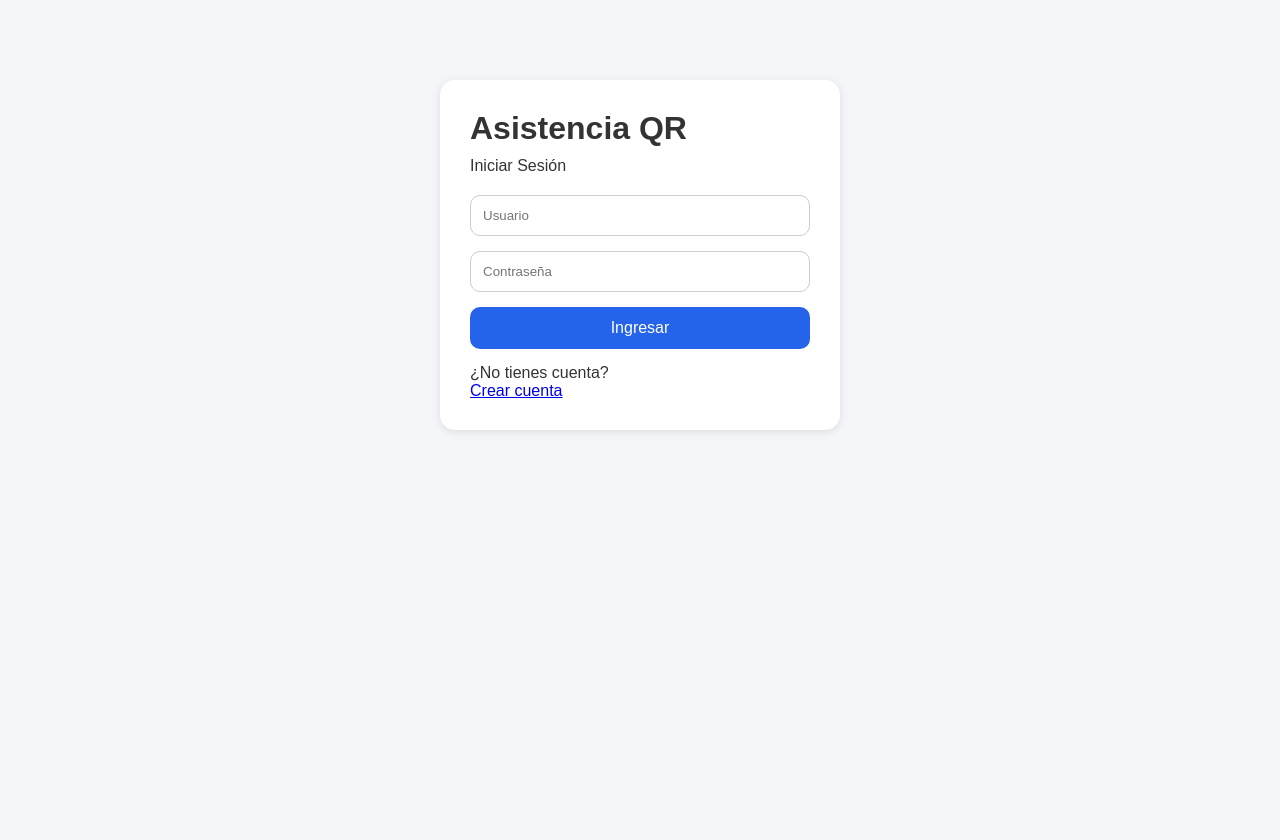
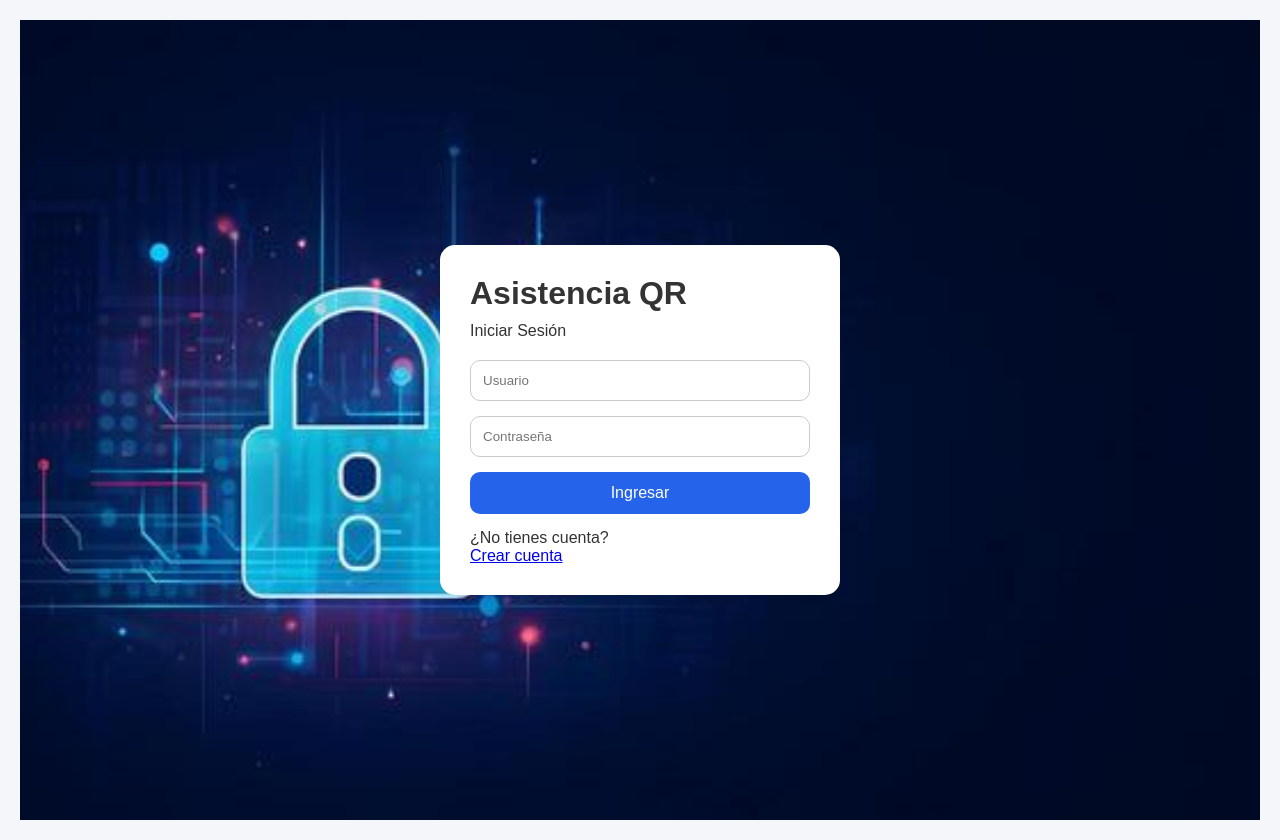
Before and after one commit to DavidAdrian2002/final_qr, a Flask app: page /login in a window 1280 px wide. Before the commit the page ends 432 px from the top, so only its background shows below. Run offline with Flask 3, Linux system fonts and the light colour scheme.

Commit message:
Cambios en el fondo login

```diff
--- a/static/css/style.css
+++ b/static/css/style.css
@@ -62,14 +62,23 @@ body{
 .menu-card:hover{
     transform:scale(1.03);
 }
-
-.auth-container{
-    max-width:400px;
-    margin:60px auto;
-    background:white;
-    padding:30px;
-    border-radius:15px;
-    box-shadow:0 2px 10px rgba(0,0,0,0.1);
+.login-wrapper {
+    min-height: 100vh;
+    width: 100%;
+    background: url('../img/fondologin.jpeg') no-repeat center center fixed;
+    background-size: cover;
+    display: flex;
+    align-items: center;
+    justify-content: center;
+}
+.auth-container {
+    max-width: 400px;
+    width: 100%;
+    margin: 0 auto;
+    background: white;
+    padding: 30px;
+    border-radius: 15px;
+    box-shadow: 0 2px 10px rgba(0,0,0,0.1);
 }
 
 .auth-container h1{
--- a/templates/login.html
+++ b/templates/login.html
@@ -5,7 +5,7 @@ Login
 {% endblock %}
 
 {% block content %}
-
+<div class="login-wrapper">
     <div class="auth-container">
 
         <h1>
@@ -55,5 +55,5 @@ Login
         </form>
 
     </div>
-
+</div>
 {% endblock %}
```
Lines whose indentation alone changed are shown as unchanged.
